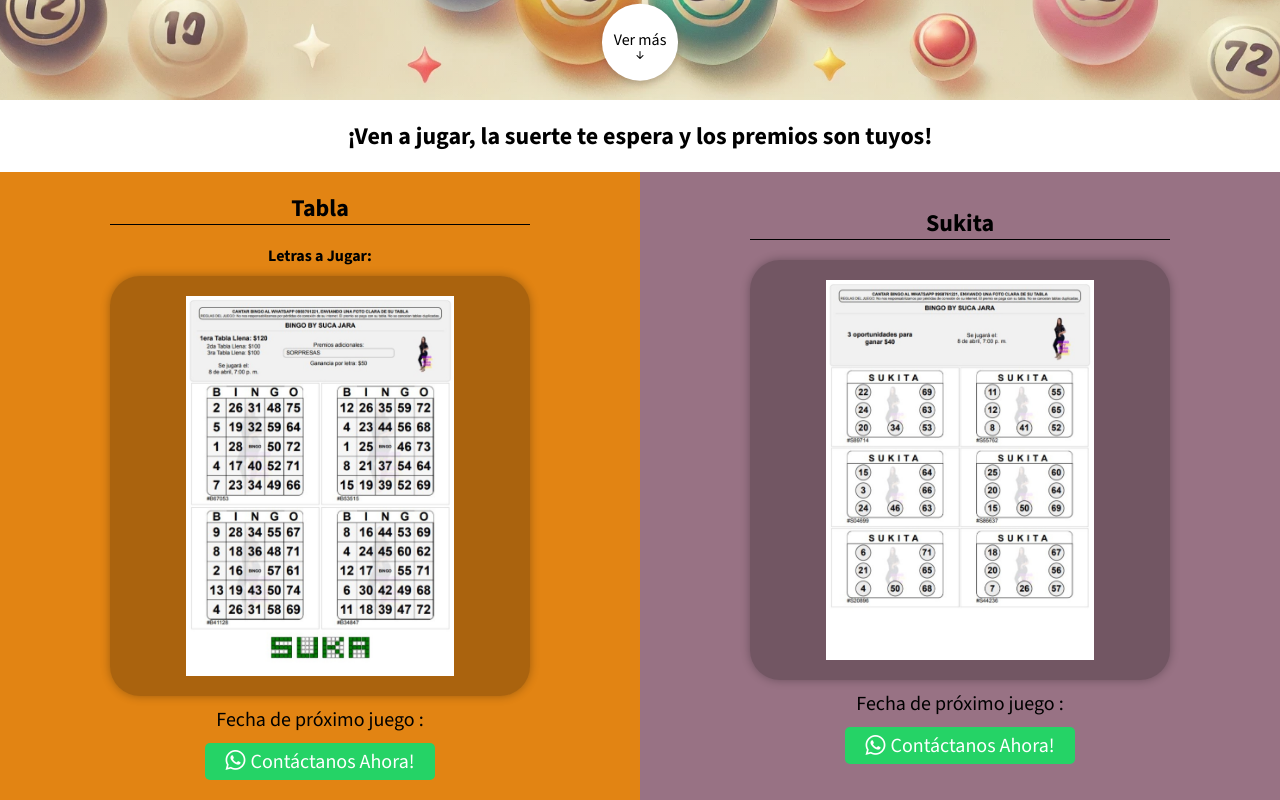
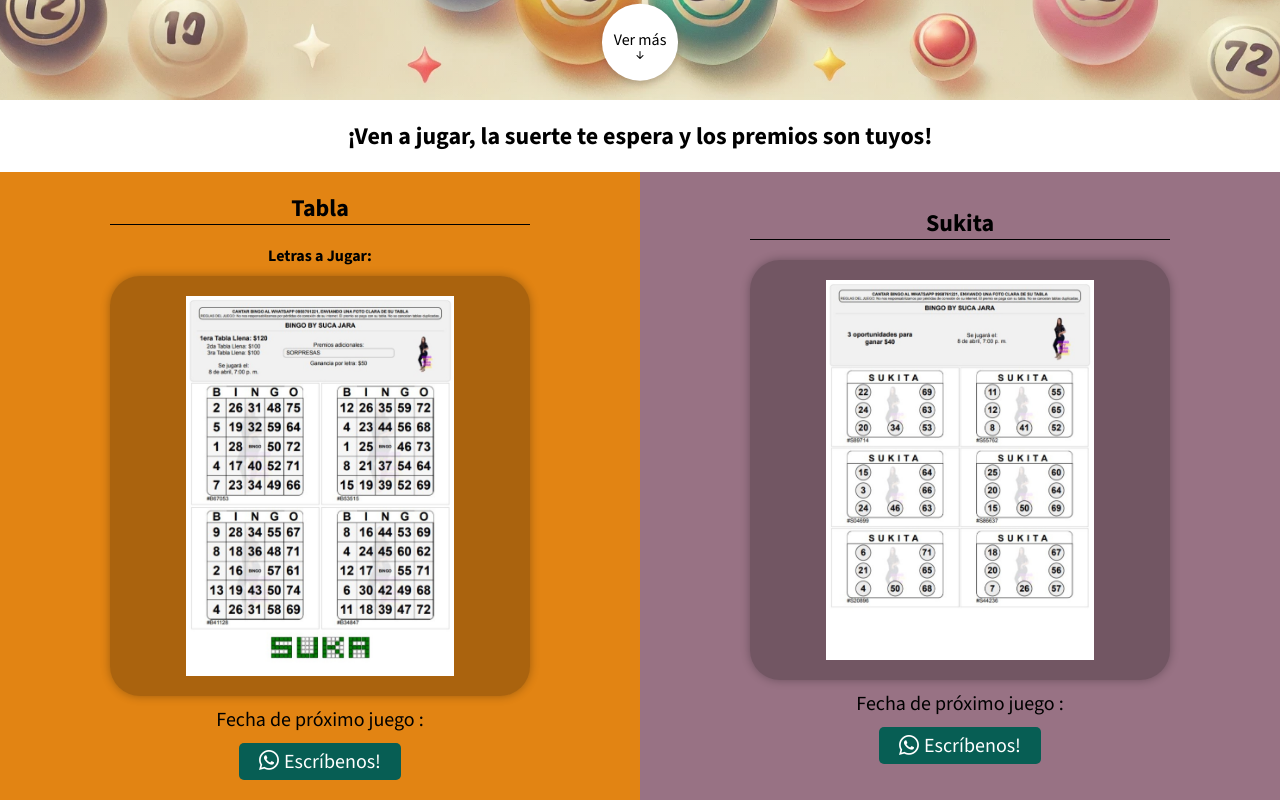
Before and after one commit to BingoBySucaJara/bingo-client, a React (Create React App) app in the folder bingo-client/: page / in a window 1280 px wide. Shown: the part 700-1500 px from the top of the page. Built offline with nearby package versions, Linux system fonts and the light colour scheme; no server answers.

Commit message:
Update ComponentsPrincipales.js

```diff
--- a/bingo-client/src/components/styled-componets/ComponentsPrincipales.js
+++ b/bingo-client/src/components/styled-componets/ComponentsPrincipales.js
@@ -113,7 +113,7 @@ export const InputFieldCustom = ({ onChange, label, type }) => {
 
 const Botonwpp = styled.a`
   padding: 5px 20px;
-  background-color: var(--color-wpp);
+  background-color: #075e54;
   color: var(--color-blanco);
   text-decoration: none;
   font-size: 20px;
@@ -137,7 +137,7 @@ export const BotonWpp = ({ phoneNumber, message }) => {
       rel="noopener noreferrer"
     >
       <i className="bi bi-whatsapp"></i>
-      Contáctanos Ahora!
+      Escríbenos!
     </Botonwpp>
   );
 };
```
